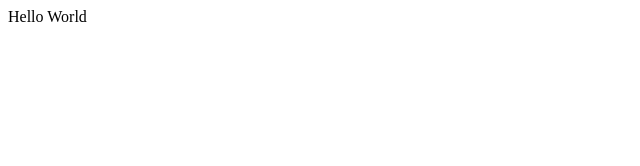
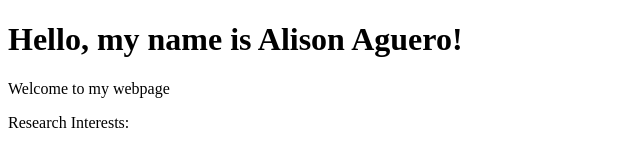
Before and after one commit to alison-1-alt/alison-1-alt.github.io, a plain HTML site: page index.html in a window 1280 px wide. Shown: the whole page, without its empty margins (0-640 px from the left). Drawn offline with Linux system fonts and the light colour scheme.

```diff
--- a/index.html
+++ b/index.html
@@ -1,10 +1,11 @@
-Hello World
 <!doctype html>
 <html>
 <head>
-  <title>Hello World Title!<title>
-    </head>
-    <body>
-      Hello World
-      </body>
-      </html>
+  <title>Alison Aguero</title>
+</head>
+  <body>
+    <h1>Hello, my name is Alison Aguero!</h1>
+    <p>Welcome to my webpage</p>
+    <p>Research Interests:</p>
+</body>
+</html>
```
